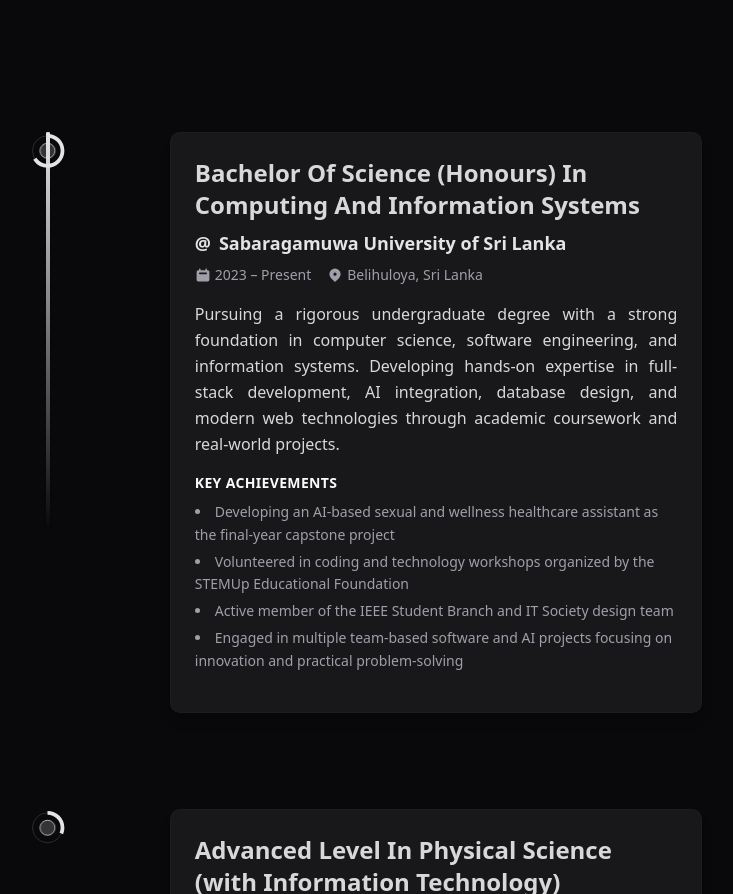
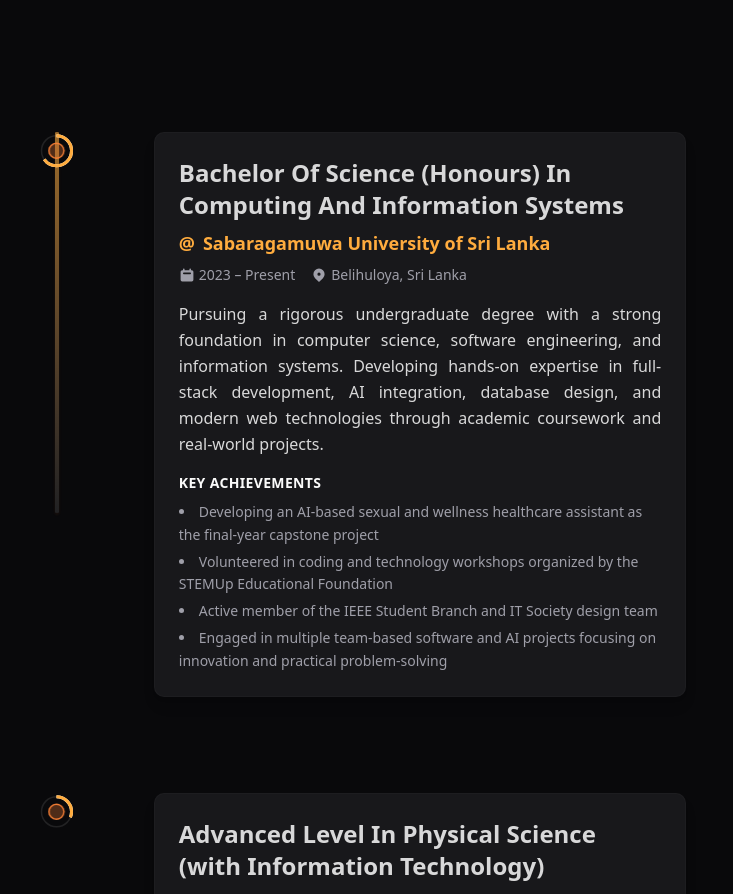
Before and after one commit to itswijay/portfolio, a Next.js app: page /about in a window 1280 px wide. Shown: the part 1906-2800 px from the top of the page, without its empty margins (220-953 px from the left). Built offline with nearby package versions, Linux system fonts and the light colour scheme.

Commit message:
feat: implement dark mode theming and visual enhancements
- Fix primary orange color consistency across themes
- Enhance hover states and visual effects
- Improve timeline and icon styling with gradients and glows

```diff
--- a/src/app/globals.css
+++ b/src/app/globals.css
@@ -71,8 +71,9 @@
   --card-foreground: oklch(0.985 0 0);
   --popover: oklch(0.21 0.006 285.885);
   --popover-foreground: oklch(0.985 0 0);
-  --primary: oklch(0.92 0.004 286.32);
-  --primary-foreground: oklch(0.21 0.006 285.885);
+  --primary: #f87f34;
+  --primary-light: #ffac3e;
+  --primary-foreground: oklch(0.985 0 0);
   --secondary: oklch(0.274 0.006 286.033);
   --secondary-foreground: oklch(0.985 0 0);
   --muted: oklch(0.274 0.006 286.033);
--- a/src/components/Education.jsx
+++ b/src/components/Education.jsx
@@ -16,24 +16,28 @@
   return (
     <li
       ref={ref}
-      className="my-12 first:mt-0 last:mb-0 w-[65%] mx-auto flex flex-col items-center justify-between group"
+      className="my-8 sm:my-10 md:my-12 first:mt-0 last:mb-0 w-[98%] sm:w-[75%] md:w-[65%] mx-0 md:mx-auto flex flex-col items-center justify-between group"
     >
       <LiIcon reference={ref} />
       <motion.div
         initial={{ y: 50, opacity: 0 }}
         whileInView={{ y: 0, opacity: 1 }}
         transition={{ duration: 0.6, type: 'spring', damping: 10 }}
-        className="w-full bg-card rounded-lg shadow-lg p-6 border border-border/20 hover:shadow-xl transition-all duration-300"
+        className="w-full bg-card rounded-lg shadow-lg p-4 sm:p-5 md:p-6 border border-border/20 hover:shadow-xl transition-all duration-300"
       >
-        <div className="mb-4">
-          <h3 className="capitalize font-bold text-2xl text-card-foreground/85 mb-2 group-hover:text-darken transition-colors duration-300">
+        <div className="mb-3 sm:mb-3.5 md:mb-4">
+          <h3 className="capitalize font-bold text-xl sm:text-xl md:text-2xl text-card-foreground/85 mb-2 group-hover:text-darken transition-colors duration-300">
             {degree}
           </h3>
           <div className="flex items-center gap-2 mb-2">
-            <span className="text-lg font-semibold text-primary">@</span>
-            <span className="text-primary font-semibold text-lg">{school}</span>
+            <span className="text-base sm:text-lg md:text-lg font-semibold text-primary-light">
+              @
+            </span>
+            <span className="text-primary-light font-semibold text-base sm:text-lg md:text-lg">
+              {school}
+            </span>
           </div>
-          <div className="flex flex-wrap gap-4 text-sm text-muted-foreground font-medium transition-colors duration-300">
+          <div className="flex flex-wrap gap-3 sm:gap-4 md:gap-4 text-xs sm:text-sm md:text-sm text-muted-foreground font-medium transition-colors duration-300">
             <span className="flex items-center gap-1">
               <svg className="w-4 h-4" fill="currentColor" viewBox="0 0 20 20">
                 <path
@@ -57,22 +61,22 @@
           </div>
         </div>
 
-        <div className="mb-4">
-          <p className="font-medium text-card-foreground/85 leading-relaxed text-justify transition-colors duration-300">
+        <div className="mb-3 sm:mb-3.5 md:mb-4">
+          <p className="font-medium text-sm sm:text-base md:text-base text-card-foreground/85 leading-relaxed text-justify transition-colors duration-300">
             {description}
           </p>
         </div>
 
         {achievements && achievements.length > 0 && (
-          <div className="mb-4">
-            <h4 className="font-semibold text-card-foreground mb-2 text-sm uppercase tracking-wide transition-colors duration-300">
+          <div className="mb-0">
+            <h4 className="font-semibold text-card-foreground mb-2 text-xs sm:text-sm md:text-sm uppercase tracking-wide transition-colors duration-300">
               Key Achievements
             </h4>
             <ul className="list-disc list-inside space-y-1">
               {achievements.map((achievement, index) => (
                 <li
                   key={index}
-                  className="text-muted-foreground text-sm leading-relaxed transition-colors duration-300"
+                  className="text-muted-foreground text-xs sm:text-sm md:text-sm leading-relaxed transition-colors duration-300"
                 >
                   {achievement}
                 </li>
@@ -93,21 +97,21 @@
   })
 
   return (
-    <div className="my-64 text-foreground transition-colors duration-300">
+    <div className="my-32 sm:my-48 md:my-64 text-foreground transition-colors duration-300">
       <motion.h2
-        className="font-bold text-6xl w-full text-center mb-32 transition-colors duration-300"
+        className="font-bold text-4xl sm:text-5xl md:text-6xl w-full text-center mb-16 sm:mb-24 md:mb-32 transition-colors duration-300"
         initial={{ opacity: 0, y: -50 }}
         whileInView={{ opacity: 1, y: 0 }}
         transition={{ duration: 0.6 }}
       >
         Education
       </motion.h2>
-      <div ref={ref} className="w-[80%] mx-auto relative">
+      <div ref={ref} className="w-[95%] sm:w-[85%] md:w-[80%] mx-auto relative">
         <motion.div
-          className="absolute left-9 top-0 w-[4px] h-full bg-gradient-to-b from-primary to-primaryDark origin-top rounded-full shadow-sm"
+          className="absolute left-[-12px] sm:left-[28px] md:left-[45px] top-0 w-[2px] sm:w-[3px] md:w-[4px] h-full bg-gradient-to-b from-primary-light/60 to-white/10 origin-top rounded-full shadow-md shadow-primary/20"
           style={{ scaleY: scrollYProgress }}
         />
-        <ul className="w-full flex flex-col items-start justify-between ml-4">
+        <ul className="w-full flex flex-col items-start justify-between ml-0">
           <Details
             degree="Bachelor of Science (Honours) in Computing and Information Systems"
             school="Sabaragamuwa University of Sri Lanka"
@@ -127,7 +131,9 @@
               <>
                 Advanced Level in Physical Science
                 <br />
-                <span className="normal-case">(with Information Technology)</span>
+                <span className="normal-case">
+                  (with Information Technology)
+                </span>
               </>
             }
             school="D.S. Senanayake National School"
--- a/src/components/LiIcon.jsx
+++ b/src/components/LiIcon.jsx
@@ -8,33 +8,36 @@
   })
 
   return (
-    <figure className="absolute left-0 stroke-foreground transition-colors duration-300">
+    <figure className="absolute left-[-37px] sm:left-[-42px] md:left-[9px] stroke-foreground transition-colors duration-300">
       <svg
-        className="-rotate-90 !mt-0"
+        className="-rotate-90 !mt-0 w-[50px] h-[50px] sm:w-[60px] sm:h-[60px] md:w-[75px] md:h-[75px]"
         width="75"
         height="75"
         viewBox="0 0 100 100"
       >
+        {/* Background circle */}
         <circle
           cx="75"
           cy="50"
           r="20"
-          className="stroke-muted-foreground/30 stroke-1 fill-none"
+          className="stroke-border stroke-[2] fill-none transition-colors duration-300"
         />
+        {/* Progress circle */}
         <motion.circle
           cx="75"
           cy="50"
           r="20"
-          className="stroke-primary stroke-[5px] fill-none transition-colors duration-300"
+          className="stroke-primary-light stroke-[4] fill-none transition-colors duration-300 drop-shadow-[0_0_1px_currentColor]"
           style={{
             pathLength: scrollYProgress,
           }}
         />
+        {/* Center dot */}
         <circle
           cx="75"
           cy="50"
           r="10"
-          className="animate-pulse stroke-1 fill-primary/20 stroke-primary"
+          className="animate-pulse stroke-[2] fill-primary/30 stroke-primary transition-colors duration-300"
         />
       </svg>
     </figure>
--- a/src/components/Skills.jsx
+++ b/src/components/Skills.jsx
@@ -113,7 +113,7 @@
 
                     <div className="w-full bg-muted/30 rounded-full h-2 transition-colors duration-300">
                       <motion.div
-                        className="bg-gradient-to-r from-primary to-primary-light h-2 rounded-full shadow-sm"
+                        className="bg-gradient-to-r from-white/80 to-primary-light/90 h-2 rounded-full shadow-sm"
                         initial={{ width: 0 }}
                         animate={{ width: `${tech.level}%` }}
                         transition={{
@@ -132,14 +132,14 @@
 
         {/* Additional Skills Section */}
         <motion.div
-          className="mt-16 text-center"
+          className="mt-12 sm:mt-14 md:mt-16 text-center"
           variants={categoryVariants}
           transition={{ duration: 0.6, ease: [0.22, 1, 0.36, 1] }}
         >
-          <h3 className="text-2xl font-bold text-foreground mb-8 transition-colors duration-300">
+          <h3 className="text-xl sm:text-xl md:text-2xl font-bold text-foreground mb-6 sm:mb-7 md:mb-8 transition-colors duration-300">
             Additional Skills
           </h3>
-          <div className="flex flex-wrap justify-center gap-4">
+          <div className="flex flex-wrap justify-center gap-3 sm:gap-3.5 md:gap-4">
             {[
               'Problem Solving',
               'Team Leadership',
@@ -166,12 +166,12 @@
                 }}
                 whileTap={{ scale: 0.98 }}
               >
-                <span className="relative z-10 block px-6 py-2 bg-card/80 backdrop-blur-sm text-card-foreground rounded-full text-sm font-medium border border-border/50 cursor-pointer transition-all duration-300 group-hover:text-primary group-hover:border-primary/50 group-hover:shadow-lg group-hover:shadow-primary/10">
+                <span className="relative z-10 block px-4 sm:px-5 md:px-6 py-1.5 sm:py-2 md:py-2 bg-card/90 backdrop-blur-sm text-card-foreground rounded-full text-xs sm:text-sm md:text-sm font-medium border border-border/60 cursor-pointer transition-all duration-300 shadow-sm group-hover:bg-primary-light/10 group-hover:text-primary-white group-hover:border-primary-light group-hover:shadow-md group-hover:shadow-primary-light/20">
                   {/* Background gradient on hover */}
-                  <span className="absolute inset-0 bg-gradient-to-r from-primary/5 via-primary/10 to-primary/5 opacity-0 group-hover:opacity-100 transition-opacity duration-300 rounded-full" />
+                  <span className="absolute inset-0 bg-gradient-to-r from-primary/10 via-primary/20 to-primary/10 opacity-0 group-hover:opacity-100 transition-opacity duration-300 rounded-full" />
 
                   {/* Shimmer effect */}
-                  <span className="absolute inset-0 -translate-x-full group-hover:translate-x-full transition-transform duration-700 ease-out bg-gradient-to-r from-transparent via-primary/10 to-transparent rounded-full" />
+                  <span className="absolute inset-0 -translate-x-full group-hover:translate-x-full transition-transform duration-700 ease-out bg-gradient-to-r from-transparent via-primary/20 to-transparent rounded-full" />
 
                   <span className="relative z-10">{skill}</span>
                 </span>
```
